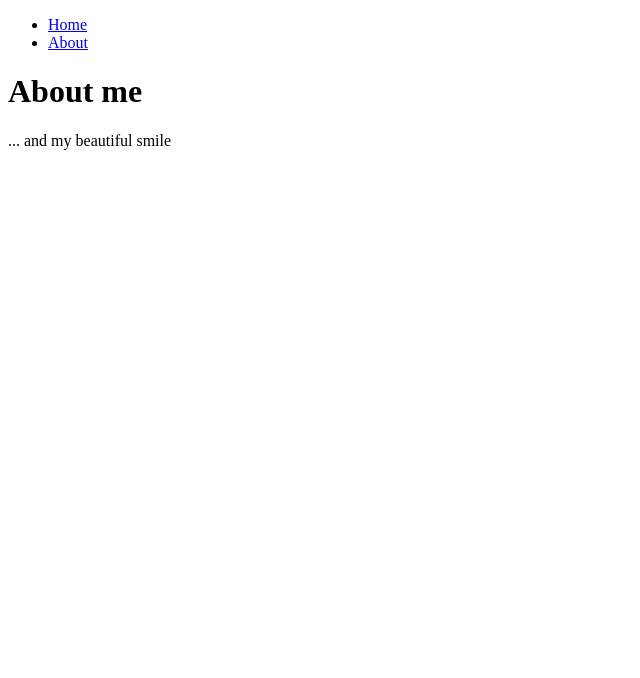
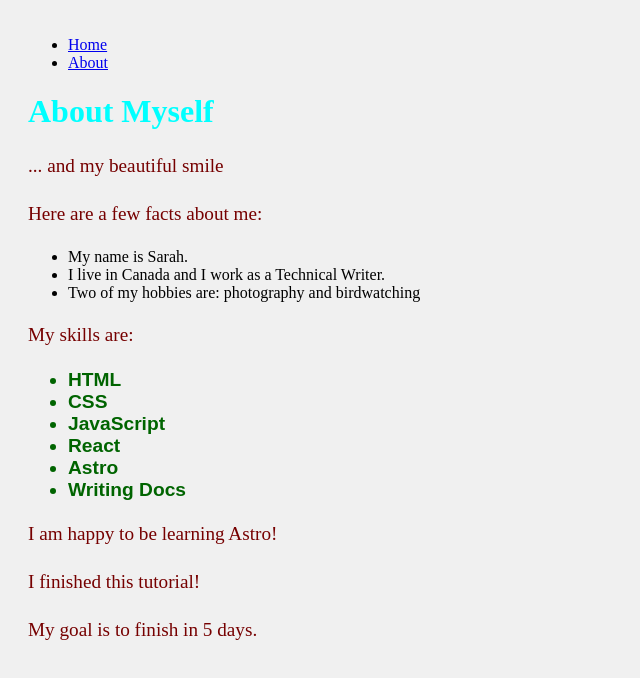
Before and after one commit to Jeromegobeaux-code/Decouverte_Astro, an Astro site: page /about in a window 1280 px wide. Shown: the whole page, without its empty margins (0-640 px from the left). Built offline with nearby package versions, Linux system fonts and the light colour scheme; Astro itself is replaced by a stand-in of ours.

Commit message:
first step with css in astro

```diff
--- a/src/pages/about.astro
+++ b/src/pages/about.astro
@@ -1,4 +1,22 @@
 ---
+import "../style/global.css";
+
+const pageTitle = "About Myself";
+
+const identity = {
+  firstName: "Sarah",
+  country: "Canada",
+  occupation: "Technical Writer",
+  hobbies: ["photography", "birdwatching", "baseball"],
+};
+
+const skills = ["HTML", "CSS", "JavaScript", "React", "Astro", "Writing Docs"];
+
+const happy = true;
+const finished = true;
+const goal = 5;
+
+const pageTitleColor = "cyan";
 ---
 
 <html lang="en">
@@ -8,7 +26,18 @@
 		<link rel="icon" href="/favicon.ico" />
 		<meta name="viewport" content="width=device-width" />
 		<meta name="generator" content={Astro.generator} />
-		<title>About</title>
+		<title>{pageTitle}</title>
+		<style define:vars={{ pageTitleColor }}>
+			h1{
+				color: var(--pageTitleColor);
+			}
+			.comp{
+				color: darkgreen;
+				font-weight: bold;
+				font-size: 1.2rem;
+				font-family: sans-serif;
+			}
+		</style>
 	</head>
 	<body>
 <ul>
@@ -16,7 +45,27 @@
 			<li><a href="/about">About</a></li>
 		</ul>
 
-		<h1>About me</h1>
+		<h1>{pageTitle}</h1>
 		<p>... and my beautiful smile</p>
+
+		<p>Here are a few facts about me:</p>
+<ul>
+  <li>My name is {identity.firstName}.</li>
+  <li>I live in {identity.country} and I work as a {identity.occupation}.</li>
+  {identity.hobbies.length >= 2 &&
+    <li>Two of my hobbies are: {identity.hobbies[0]} and {identity.hobbies[1]}</li>
+  }
+</ul>
+<p>My skills are:</p>
+<ul>
+  {skills.map((skill) => <li class="comp">{skill}</li>)}
+</ul>
+
+{happy && <p>I am happy to be learning Astro!</p>}
+
+{finished && <p>I finished this tutorial!</p>}
+
+{goal === 5 ? <p>My goal is to finish in 5 days.</p> : <p>My goal is not 5 days.</p>}
+
 	</body>
 </html>
--- a/src/pages/index.astro
+++ b/src/pages/index.astro
@@ -1,4 +1,7 @@
 ---
+import "../style/global.css";
+
+
 ---
 
 <html lang="en">
@@ -19,5 +22,6 @@
 
 		<h1>Astro</h1>
 		<p>THis is juste like normal HTML</p>
+		<a href="/posts/post-1">Go to post 1</a>
 	</body>
 </html>
--- /dev/null
+++ b/src/style/global.css
@@ -0,0 +1,9 @@
+html{
+    background-color: #f0f0f0;
+    padding: 20px;
+}
+p{
+    font-size: 1.2rem;
+    line-height: 1.5;
+    color: #760000;
+}
```
Also changed, not shown: src/pages/posts/post-1.md (added, +27 -0 lines).
